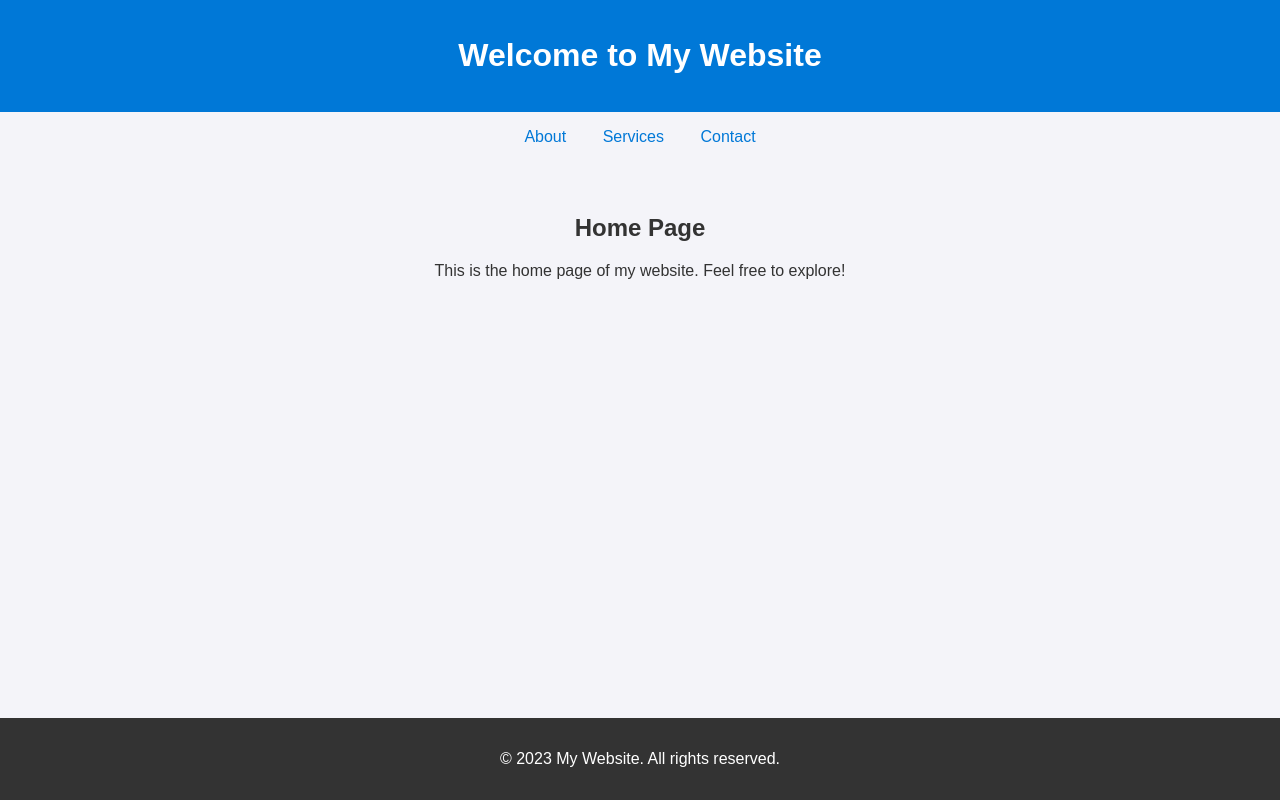
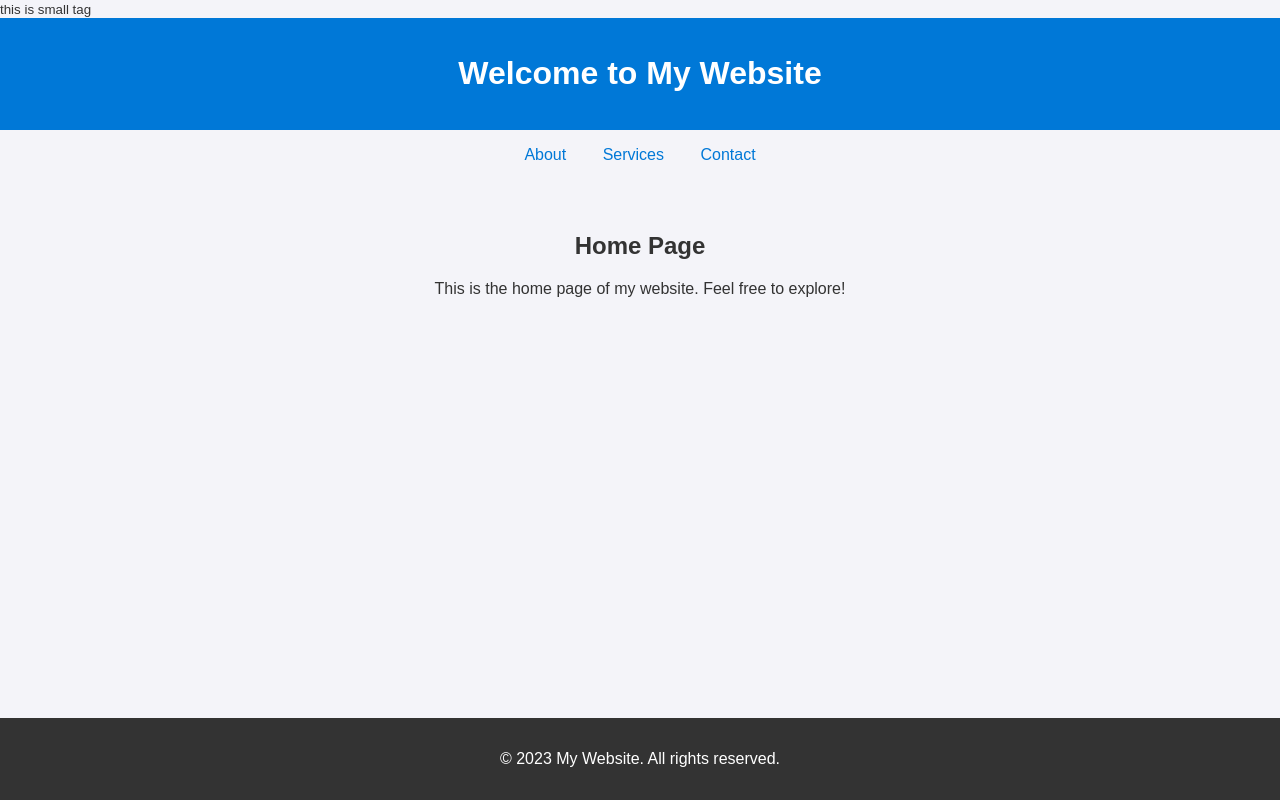
Before and after one commit to ajitmathpati/localRepo, a plain HTML site: page index.html in a window 1280 px wide. Drawn offline with Linux system fonts and the light colour scheme.

Commit message:
add the small tag

```diff
--- a/index.html
+++ b/index.html
@@ -10,6 +10,7 @@
 </head>
 
 <body>
+    <small>this is small tag</small>
     <header>
         <h1>Welcome to My Website</h1>
     </header>
```
